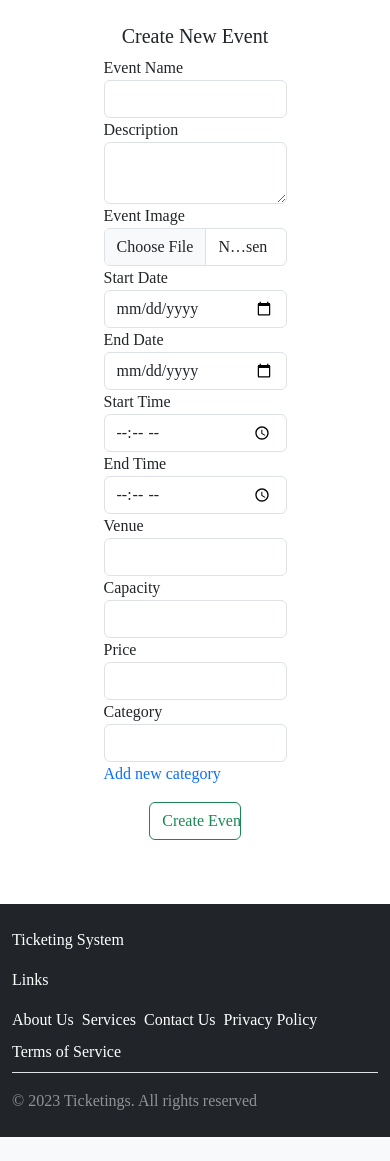
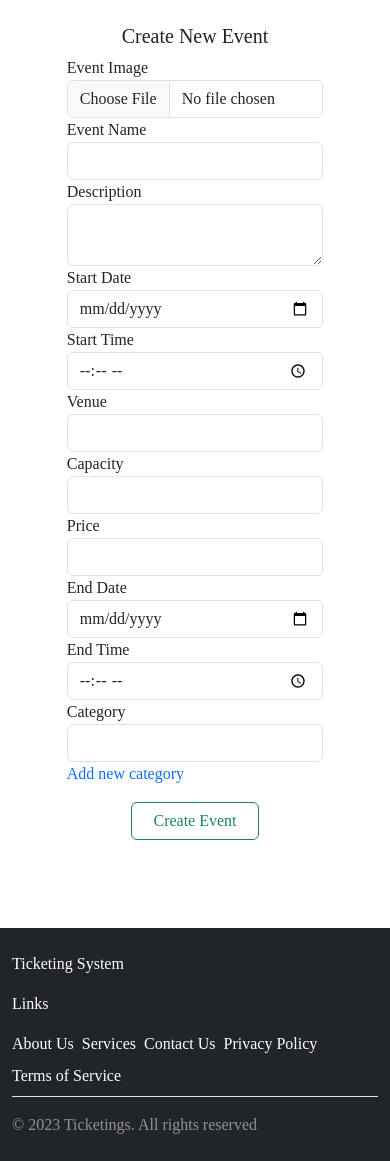
Before and after one commit to tmoris/moristickets, a Flask app: page /create_event in a window 390 px wide. Shown: the part 56-1217 px from the top of the page. Before the commit the page ends 1193 px from the top, so only its background shows below. Run offline with Flask 3, Linux system fonts and the light colour scheme; the visitor is signed in with stand-in values (Sample User, id 1); some libraries are stand-ins or nearby versions.

Commit message:
Reorganized create_event.html

```diff
--- a/app/templates/event/create_event.html
+++ b/app/templates/event/create_event.html
@@ -1,33 +1,65 @@
 {% extends "base.html" %}
 
 {%from "error_fields.html" import render_field %}
+
+
 {% block content %}
-<div class="container">
-	<section class="w-50 m-auto">
+
+
+<div class="container-fluid">
+	<div class="row mb-4">
+		<div class="col-md-3">
+			{% include "user/sidebar.html" %}
+		</div>
+		<div class="col-md-9">
+			<section class="container">
+
+
+
+
+				<section class="w-75 m-auto">
 					<h1 class="text-center h5"> Create {{ title }}</h1>
 					<form action="" method="POST" enctype="multipart/form-data">
 						<div class="form-group">
 							{{form.hidden_tag()}}
 						</div>
+						{{ render_field(form.image) }}
+
+
+						<div class="row">
+							<div class="col-md-6">
 								{{ render_field(form.event_name) }}
-			{{ render_field(form.description) }}
-			{{ render_field(form.image) }}
-			{{ render_field(form.start_date) }}
-			{{ render_field(form.end_date) }}
+								{{ render_field(form.description) }}{{ render_field(form.start_date) }}
 								{{ render_field(form.start_time) }}
-			{{ render_field(form.end_time) }}
 								{{ render_field(form.venue) }}
+							</div>
+							<div class="col-md-6">
 								{{ render_field(form.capacity) }}
 								{{ render_field(form.price) }}
+								{{ render_field(form.end_date) }}
+								{{ render_field(form.end_time) }}
+
+
 								<div class="form-group">
 									{{ form.category.label }}
 									{{ form.category(class="form-control") }}
 									<a href="{{ url_for('events.add_category') }}">Add new category</a>
 								</div>
+							</div>
+
+						</div>
+
 						<div class="form-group d-flex justify-content-center">
 							{{ form.submit(class="btn btn-outline-success mt-3 mb-3 w-50") }}
 						</div>
 					</form>
 				</section>
 		</div>
-{% endblock %}
+
+	</div>
+	</section>
+
+</div>
+</div>
+</div>
+{% endblock content %}
```
Lines whose indentation alone changed are shown as unchanged.
